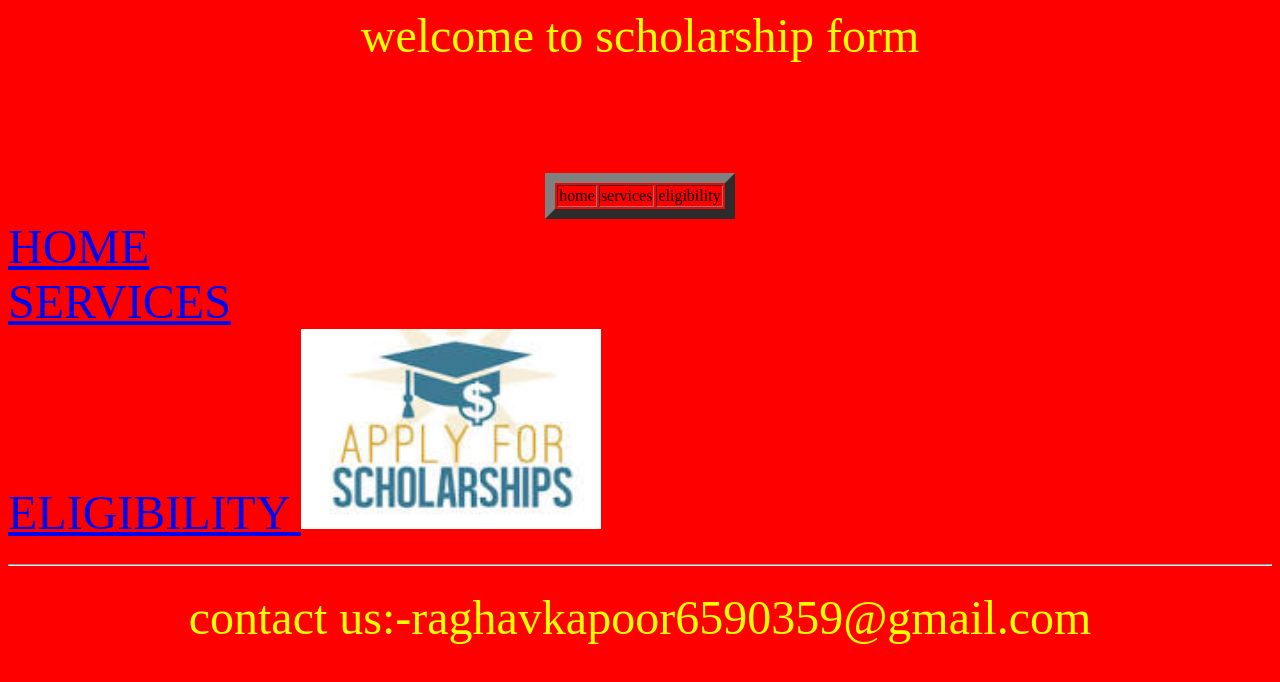
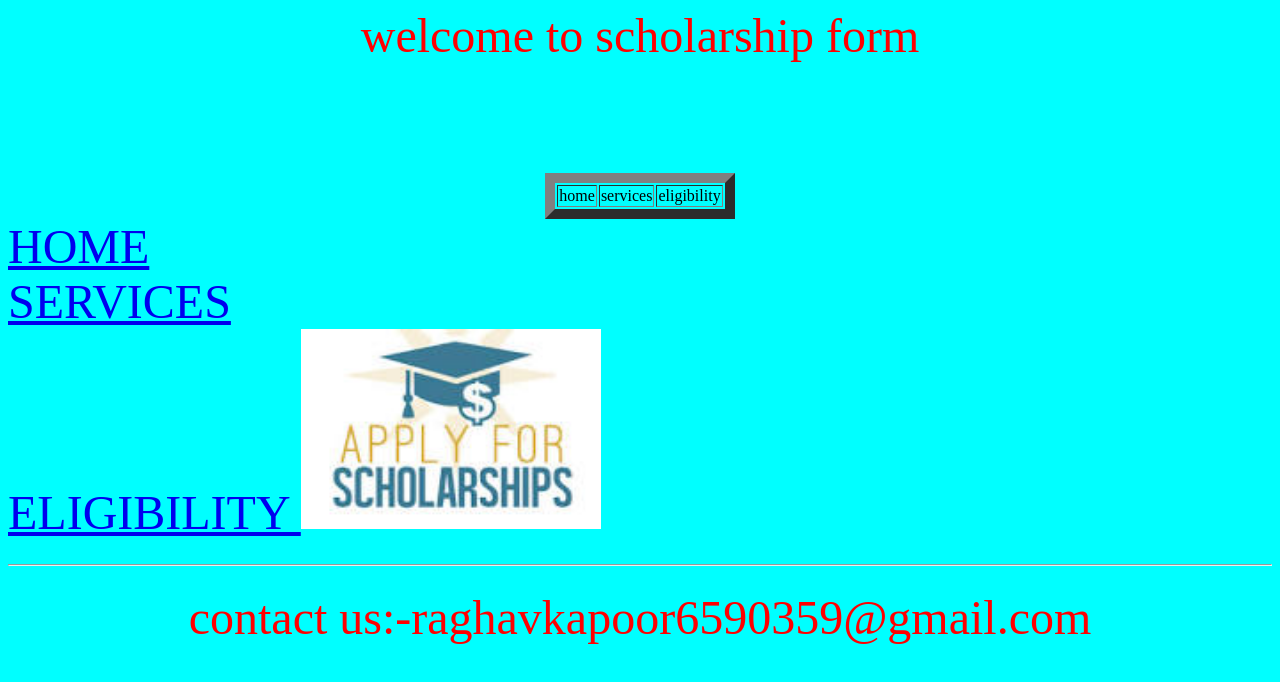
Before and after one commit to beardedsailor/archive, a plain HTML site: page index.html in a window 1280 px wide. Drawn offline with Linux system fonts and the light colour scheme.

Commit message:
Update index.html

```diff
--- a/index.html
+++ b/index.html
@@ -4,24 +4,22 @@
 RAGHAV SCHOLARSHIP FORM 2018
 </title>
 </head>
-<body bgcolor="red">
-<font size="20" color="yellow">
+<body bgcolor="cyan">
+<font size="50" color="red">
 <center>welcome to scholarship form </center>
-<table border =10 color=green align="center">
-<tr>
-<center><td> home </td></center><br>
-<center><td> services</td></center><br>
-<center><td>eligibility</td></center>
+<center></center><br><center></center><br><center></center><table border="10" color="green" align="center">
+<tbody><tr>
+<td> home </td>
+<td> services</td>
+<td>eligibility</td>
 </tr>
-</table>
+</tbody></table>
 <left><a href="home.html"> HOME  </a></left><br>
-<left><a href="service.html"> SERVICES  </a></left></br>
+<left><a href="service.html"> SERVICES  </a></left><br>
 <left><a href="eligibility.html"> ELIGIBILITY  </a></left>
-<img src="down.jpg" width="300" height="200"/>
-
+<img src="down.jpg" width="300" height="200">
 <hr>
  <center>contact us:-raghavkapoor6590359@gmail.com
  </center>
-</hr>
-
+</font></body>
 </html>
```
